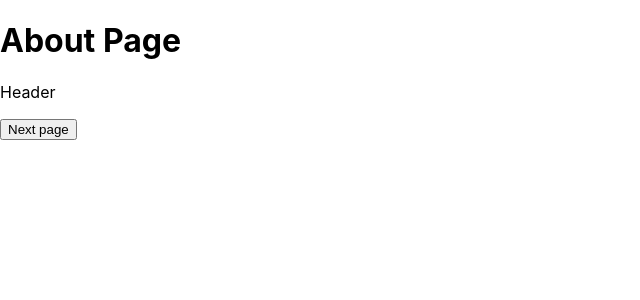
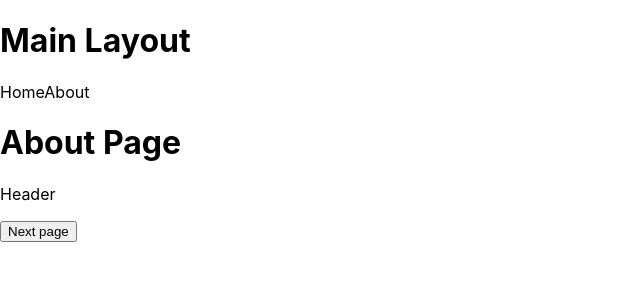
Before and after one commit to ttnguyen115/nextblog, a Next.js app: page /about in a window 1280 px wide. Shown: the top 300 px of the page, without its empty margins (0-640 px from the left). Built offline with nearby package versions, Linux system fonts and the light colour scheme.

Commit message:
feat: init Layout for whole project

```diff
--- /dev/null
+++ b/components/layout/AdminLayout/index.tsx
@@ -0,0 +1,17 @@
+import Link from 'next/link';
+import { LayoutProps } from 'types';
+
+export function AdminLayout({ children }: LayoutProps) {
+	return (
+		<div>
+			<h1>Admin Layout</h1>
+			<Link href="/">
+				<a>Home</a>
+			</Link>
+			<Link href="/about">
+				<a>About</a>
+			</Link>
+			<div>{children}</div>
+		</div>
+	);
+}
--- /dev/null
+++ b/components/layout/EmptyLayout/index.tsx
@@ -0,0 +1,6 @@
+import React from 'react';
+import { LayoutProps } from 'types';
+
+export function EmptyLayout({ children }: LayoutProps) {
+	return <React.Fragment>{children}</React.Fragment>;
+}
--- /dev/null
+++ b/components/layout/MainLayout/index.tsx
@@ -0,0 +1,17 @@
+import Link from 'next/link';
+import { LayoutProps } from 'types';
+
+export function MainLayout({ children }: LayoutProps) {
+	return (
+		<div>
+			<h1>Main Layout</h1>
+			<Link href="/">
+				<a>Home</a>
+			</Link>
+			<Link href="/about">
+				<a>About</a>
+			</Link>
+			<div>{children}</div>
+		</div>
+	);
+}
--- /dev/null
+++ b/components/layout/index.ts
@@ -0,0 +1,3 @@
+export * from './AdminLayout';
+export * from './EmptyLayout';
+export * from './MainLayout';
--- a/pages/_app.tsx
+++ b/pages/_app.tsx
@@ -1,8 +1,15 @@
-import '../styles/globals.css'
-import type { AppProps } from 'next/app'
+import { EmptyLayout } from '@/components/layout';
+import { AppPropsWithLayout } from 'types';
+import '../styles/globals.css';
 
-function MyApp({ Component, pageProps }: AppProps) {
-  return <Component {...pageProps} />
+function MyApp({ Component, pageProps }: AppPropsWithLayout) {
+	const Layout = Component.Layout ?? EmptyLayout;
+
+	return (
+		<Layout>
+			<Component {...pageProps} />
+		</Layout>
+	);
 }
 
-export default MyApp
+export default MyApp;
--- a/pages/about.tsx
+++ b/pages/about.tsx
@@ -1,4 +1,5 @@
 import Header from '@/components/common/Header';
+import { MainLayout } from '@/components/layout';
 import { useRouter } from 'next/router';
 // import dynamic from 'next/dynamic';
 import React from 'react';
@@ -9,7 +10,7 @@ import React from 'react';
 
 export interface IAboutPageProps {}
 
-function AboutPage(props: IAboutPageProps) {
+export default function AboutPage(props: IAboutPageProps) {
 	const router = useRouter();
 	const [postList, setPostList] = React.useState([]);
 	const page = router.query?.page;
@@ -40,7 +41,7 @@ function AboutPage(props: IAboutPageProps) {
 	};
 
 	return (
-		<div>
+		<React.Fragment>
 			<h1>About Page</h1>
 			<Header />
 			<ul className="post-list">
@@ -49,11 +50,11 @@ function AboutPage(props: IAboutPageProps) {
 				))}
 			</ul>
 			<button onClick={handleNextClick}>Next page</button>
-		</div>
+		</React.Fragment>
 	);
 }
 
-export default AboutPage;
+AboutPage.Layout = MainLayout;
 
 export function getStaticProps() {
 	console.log('get static props run!');
--- a/tsconfig.json
+++ b/tsconfig.json
@@ -18,7 +18,8 @@
 		"paths": {
 			"@/components/*": ["./components/*"],
 			"@/styles/*": ["./styles/*"],
-			"@/constants/*": ["./constants/*"]
+			"@/constants/*": ["./constants/*"],
+			"@/types/*": ["./constants/*"]
 		}
 	},
 	"include": ["next-env.d.ts", "**/*.ts", "**/*.tsx"],
--- /dev/null
+++ b/types/index.d.ts
@@ -0,0 +1 @@
+export * from "./common";
```
Also changed, not shown: pages/index.tsx (+18 -16 lines), types/common.d.ts (added, +15 -0 lines).
